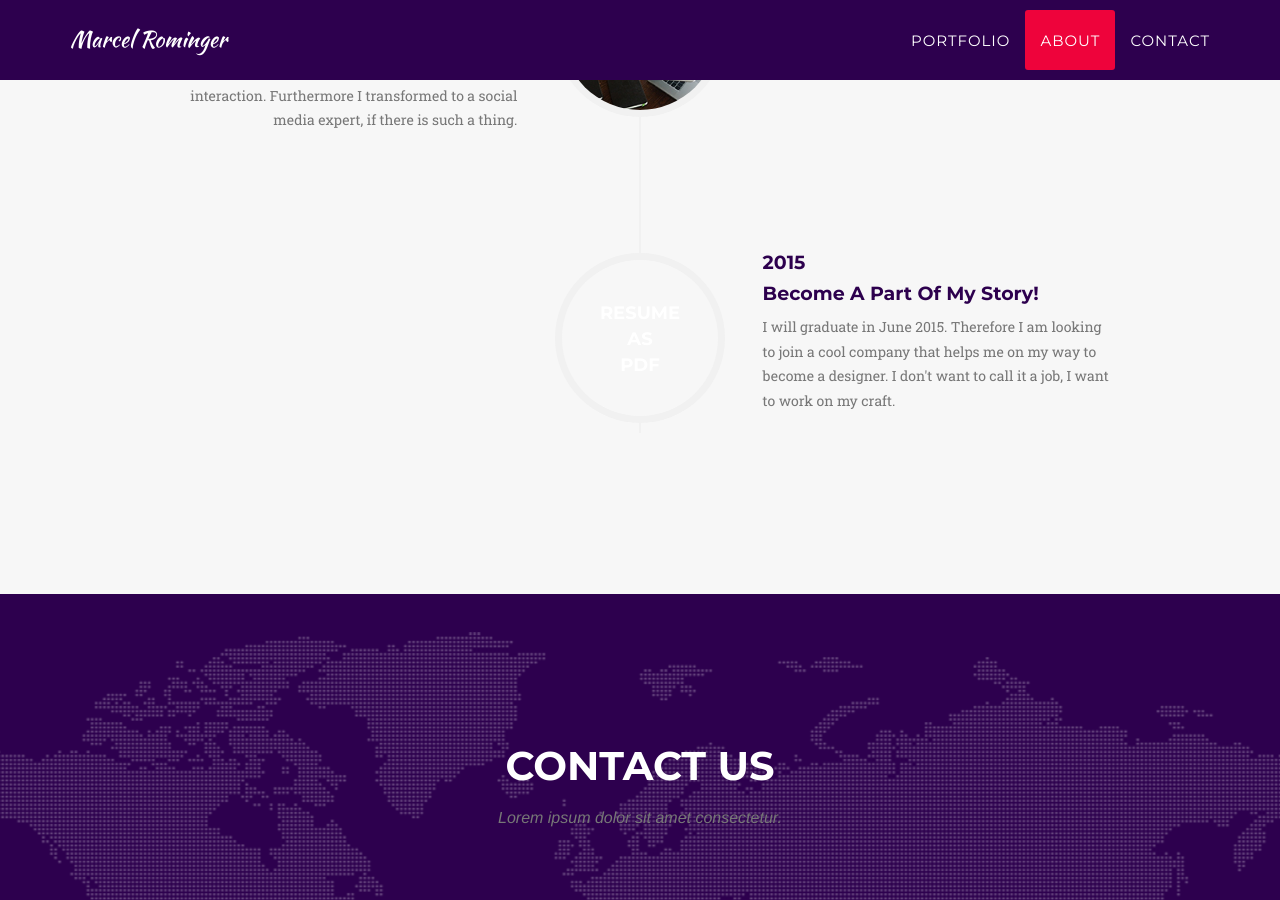
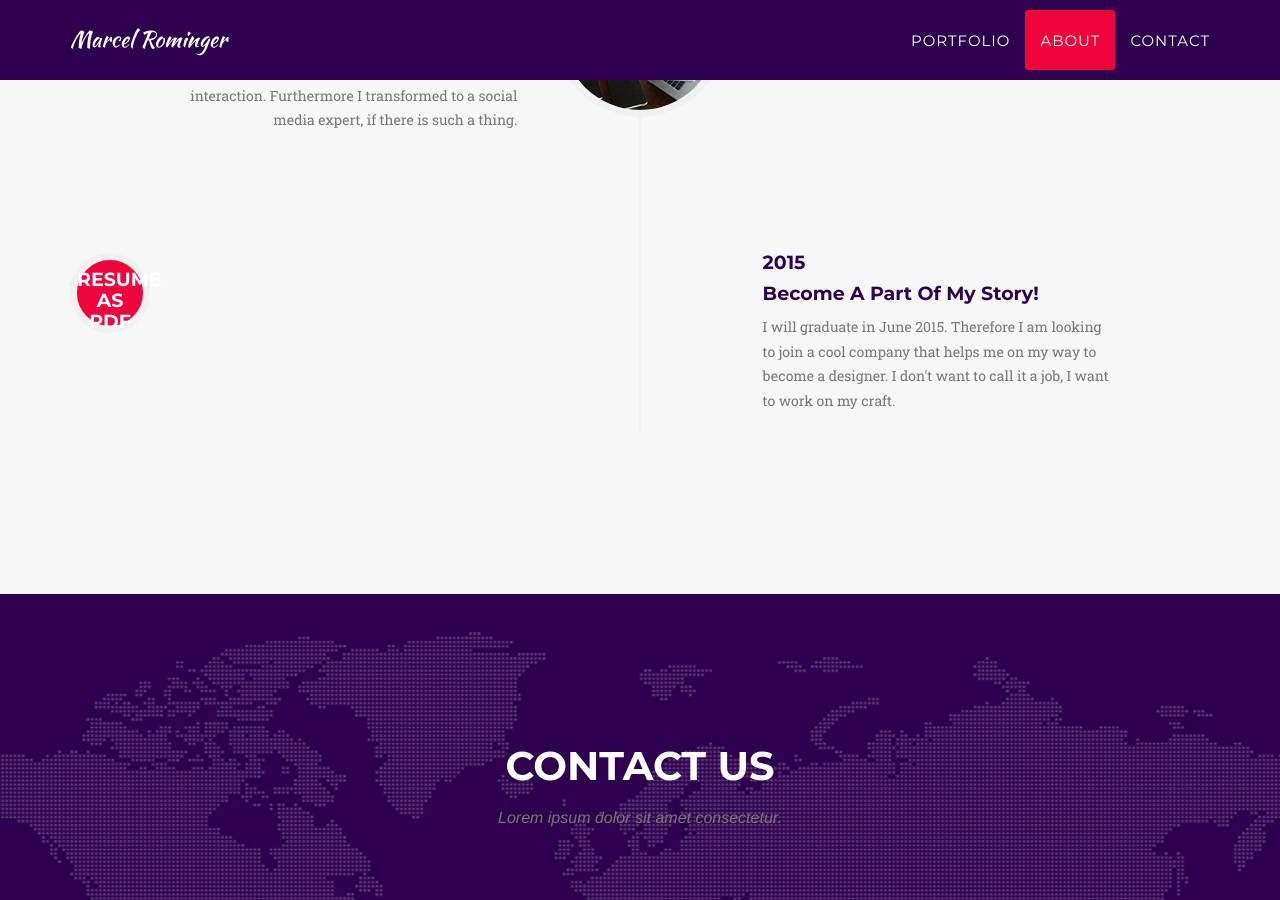
Before and after one commit to marororom/marororom.github.io, a Jekyll site: the page built from index.html, in a window 1280 px wide and 900 px high, scrolled down 2841 px. Built offline with Jekyll 4.4.1, drawn with Linux system fonts in a browser that asks for light colours; some web fonts are replaced.

Commit message:
change cv

```diff
--- a/_includes/about.html
+++ b/_includes/about.html
@@ -53,7 +53,7 @@
                             </div>
                         </li>
                         <li class="timeline-inverted">
-                            <div class="timeline-image">
+                            <div class="timeline-image-cv">
                                 <h4><a class="cv-link" href="Marcel_Rominger.pdf">Resume <br> As <br> PDF</a></h4>
                             </div>
                             <div class="timeline-panel">
```
